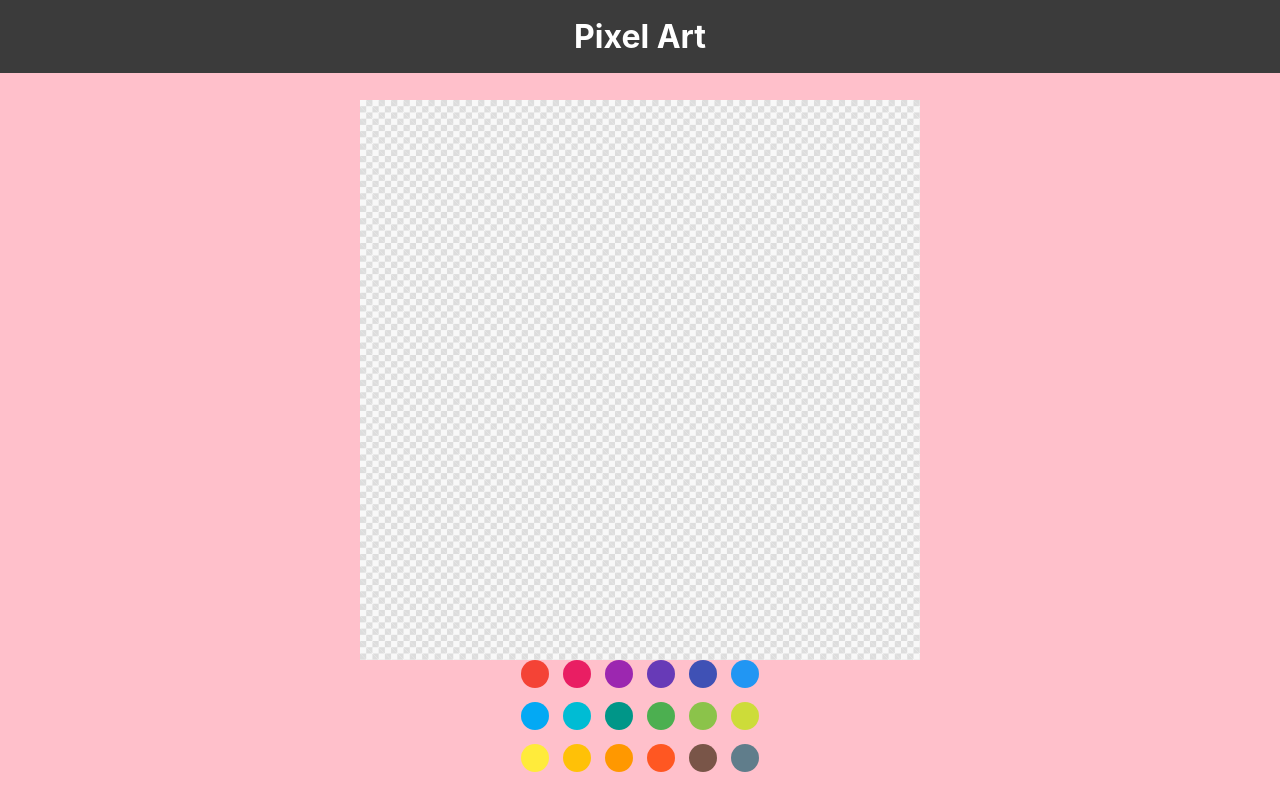
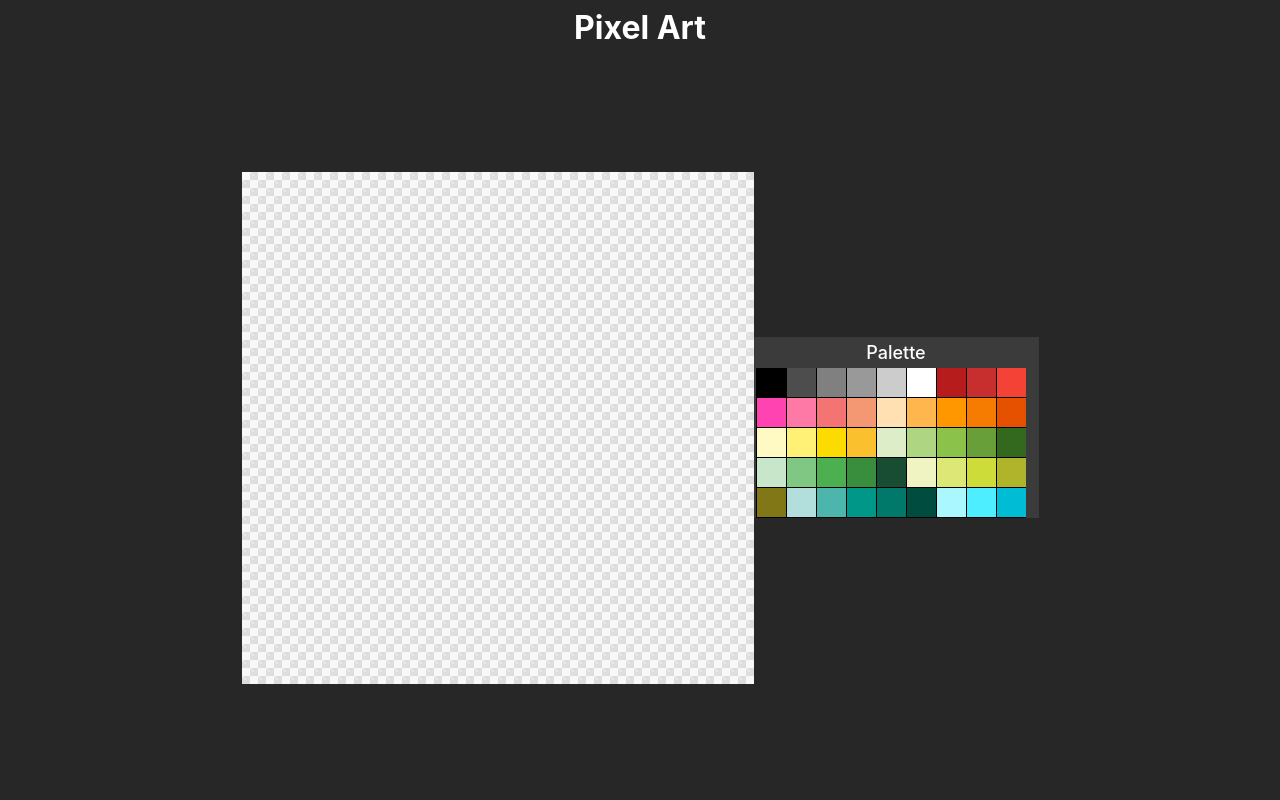
Before and after one commit to Khyosunny/pixel-art, a React (Create React App) app: page / in a window 1280 px wide. Built offline with nearby package versions, Linux system fonts and the light colour scheme.

Commit message:
create custom palette

```diff
--- a/src/App.tsx
+++ b/src/App.tsx
@@ -6,10 +6,10 @@ import PixelCanvas from 'components/PixelCanvas';
 
 export default function App() {
   const [multiply, setMultiply] = useState(8);
-  const [pixelQt, setPixelQt] = useState(90);
+  const [pixelQt, setPixelQt] = useState(64);
   const CANVAS_SIZE = useMemo(() => {
     let defaultSize = 560;
-    if (pixelQt < 50) {
+    if (pixelQt <= 64) {
       if (defaultSize % pixelQt === 0) {
         return defaultSize;
       } else {
@@ -40,10 +40,10 @@ export default function App() {
 }
 
 const Container = styled.div`
-  background-color: pink;
+  /* background-color: pink; */
   height: 100%;
   display: flex;
-  flex-direction: column;
+  /* flex-direction: column; */
   justify-content: center;
   align-items: center;
 `;
--- /dev/null
+++ b/src/components/MenuTitle/index.tsx
@@ -0,0 +1,16 @@
+import React from 'react';
+import styled from 'styled-components';
+
+interface MenuTitleProps {
+  title: string;
+}
+export default function MenuTitle({ title }: MenuTitleProps) {
+  return <Title>{title}</Title>;
+}
+
+const Title = styled.h2`
+  color: #fff;
+  font-size: 18px;
+  font-weight: 500;
+  margin: 5px;
+`;
--- a/src/components/Navbar/index.tsx
+++ b/src/components/Navbar/index.tsx
@@ -15,11 +15,11 @@ export default function Navbar() {
 
 const Container = styled.div`
   width: 100%;
-  height: 80px;
+  height: 60px;
   display: flex;
   align-items: center;
   justify-content: center;
-  background-color: ${black[400]};
+  background-color: ${black[600]};
 `;
 
 const Nav = styled.nav`
--- a/src/components/Palette/index.tsx
+++ b/src/components/Palette/index.tsx
@@ -1,10 +1,138 @@
-import { CirclePicker, ColorChangeHandler } from 'react-color';
+// import { TwitterPicker, CompactPicker, HuePicker } from 'react-color';
+import styled from 'styled-components';
+import { black } from 'styles/colors';
+import MenuTitle from 'components/MenuTitle';
 
 interface PaletteProps {
   color: string;
-  handleColorChange: ColorChangeHandler;
+  handleColorChange: (color: string) => void;
 }
 
+const COLOR_PALETTE_DATA = [
+  '#000000',
+  '#4D4D4D',
+  '#808080',
+  '#999999',
+  '#CCCCCC',
+  '#FFFFFF',
+  '#B71C1C',
+  '#C72F2F',
+  '#F44336',
+  '#FF44B1',
+  '#FF79A7',
+  '#F47373',
+  '#F49773',
+  '#FFE0B2',
+  '#FFB74D',
+  '#FF9800',
+  '#F57C00',
+  '#E65100',
+  '#FFF9C4',
+  '#FFF176',
+  '#FCDC00',
+  '#FBC02D',
+  '#DCEDC8',
+  '#AED581',
+  '#8BC34A',
+  '#689F38',
+  '#33691E',
+  '#C8E6C9',
+  '#81C784',
+  '#4CAF50',
+  '#388E3C',
+  '#194D33',
+  '#F0F4C3',
+  '#DCE775',
+  '#CDDC39',
+  '#AFB42B',
+  '#827717',
+  '#B2DFDB',
+  '#4DB6AC',
+  '#009688',
+  '#00796B',
+  '#004D40',
+  '#ABF7FF',
+  '#4CEEFF',
+  '#00BCD4',
+  '#03A9F4',
+  '#7687E5',
+  '#5268E1',
+  '#3F51B5',
+  '#25348A',
+  '#21284D',
+  '#E1BEE7',
+  '#D69BDD',
+  '#BA68C8',
+  '#DC3AF8',
+  '#9C27B0',
+  '#6C3772',
+  '#48214D',
+  '#D7CCC8',
+  '#997C71',
+  '#795548',
+  '#5D4037',
+  '#3E2723',
+  '#CFD8DC',
+  '#90A4AE',
+  '#607D8B',
+  '#455A64',
+  '#263238',
+];
+
 export default function Palette({ color, handleColorChange }: PaletteProps) {
-  return <CirclePicker color={color} onChange={handleColorChange} />;
+  const colors = COLOR_PALETTE_DATA.map((pColor, index) => (
+    <ColorRect
+      key={index}
+      pColor={pColor}
+      onClick={() => handleColorChange(pColor)}
+    />
+  ));
+
+  return (
+    <Container>
+      <MenuTitle title="Palette" />
+      <PickerContainer>{colors}</PickerContainer>
+      {/* <HuePicker color={color} onChange={handleColorChange} /> */}
+    </Container>
+  );
 }
+
+interface StyleProps {
+  pColor?: string;
+}
+
+const Container = styled.div`
+  display: flex;
+  flex-direction: column;
+  align-items: center;
+  width: 285px;
+  background-color: ${black[400]};
+`;
+
+const PickerContainer = styled.div`
+  display: flex;
+  flex-wrap: wrap;
+  width: 280px;
+  height: 150px;
+  overflow-y: scroll;
+  background-color: ${black[400]};
+
+  &::-webkit-scrollbar {
+    width: 10px;
+    border: 1px solid black;
+    background-color: ${black[400]};
+  }
+  &::-webkit-scrollbar-thumb {
+    background-color: ${black[200]};
+    border: 2px solid ${black[400]};
+    border-radius: 10px;
+  }
+`;
+
+const ColorRect = styled.div<StyleProps>`
+  width: 30px;
+  height: 30px;
+  border-left: 1px solid ${black[900]};
+  border-bottom: 1px solid ${black[900]};
+  background-color: ${(props) => props.pColor};
+`;
--- /dev/null
+++ b/src/constant/pixel.ts
@@ -0,0 +1 @@
+export const PIXEL = [8, 16, 24, 32, 40, 48, 56, 64];
--- a/src/hooks/useColor.ts
+++ b/src/hooks/useColor.ts
@@ -4,8 +4,8 @@ import { ColorResult } from 'react-color';
 export default function useColor() {
   const [color, setColor] = useState('#000');
 
-  const handleColorChange = useCallback((color: ColorResult) => {
-    setColor(color.hex);
+  const handleColorChange = useCallback((color: string) => {
+    setColor(color);
   }, []);
 
   return { color, handleColorChange };
--- a/src/styles/colors.ts
+++ b/src/styles/colors.ts
@@ -3,6 +3,7 @@ export const ODD_COLOR: string = '#ddd';
 export const EVEN_COLOR: string = '#fff';
 
 export const black = {
+  200: '#CCCCCC',
   400: '#3b3b3b',
   600: '#272727',
   900: '#000000',
```
